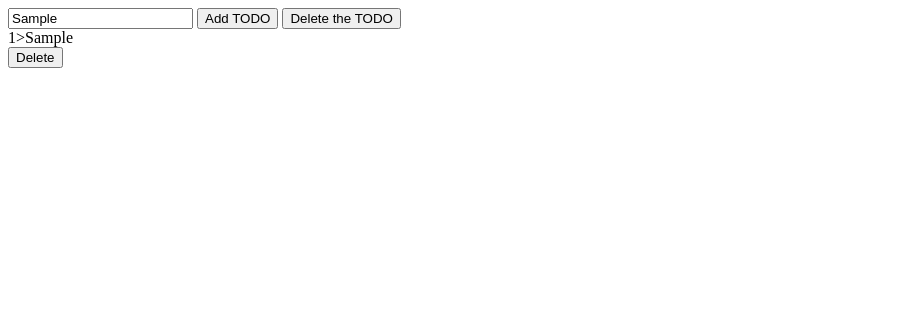
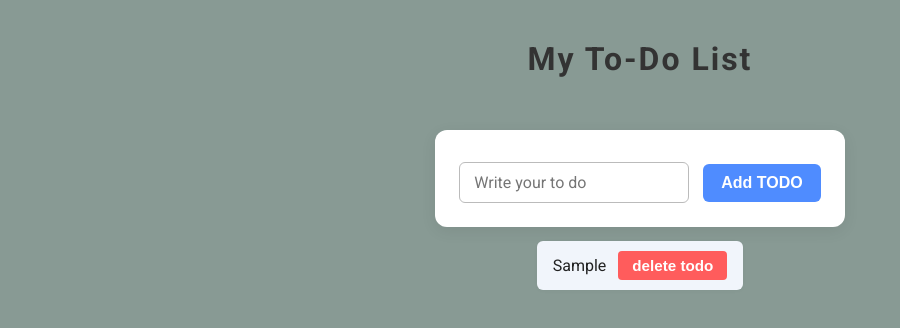
Before and after one commit to coder503152/To-DO-Application, a plain HTML site: page index.html in a window 1280 px wide. Both pictures are taken after typing "Sample" into the empty fields and a click on the button "Add TODO". Shown: the whole page, without its empty margins (0-900 px from the left). Drawn offline with Linux system fonts and the light colour scheme.

Commit message:
final commit

```diff
--- a/index.html
+++ b/index.html
@@ -1,16 +1,95 @@
-<!-- // I will create a to do application from the scratch here .  -->
-
 <!DOCTYPE html>
 <html lang="en">
 <head>
     <meta charset="UTF-8">
     <meta name="viewport" content="width=device-width, initial-scale=1.0">
     <title>To Do Application</title>
+    <!-- Google Fonts -->
+    <link href="https://fonts.googleapis.com/css2?family=Roboto:wght@400;700&display=swap" rel="stylesheet">
+    <style>
+        body {
+            background: #889a94;
+            font-family: 'Roboto', Arial, sans-serif;
+            margin: 0;
+            padding: 0;
+            min-height: 100vh;
+            display: flex;
+            flex-direction: column;
+            align-items: center;
+        }
+        h1 {
+            font-weight: 700;
+            color: #333;
+            margin-top: 40px;
+            margin-bottom: 20px;
+            letter-spacing: 2px;
+        }
+        #todo-container {
+            background: #fff;
+            border-radius: 12px;
+            box-shadow: 0 4px 16px rgba(0,0,0,0.07);
+            padding: 32px 24px 24px 24px;
+            margin-top: 32px;
+            min-width: 340px;
+        }
+        #text {
+            padding: 10px 14px;
+            border: 1px solid #bbb;
+            border-radius: 6px;
+            font-size: 1rem;
+            width: 200px;
+            margin-right: 10px;
+            font-family: inherit;
+        }
+        button {
+            padding: 10px 18px;
+            background: #4f8cff;
+            color: #fff;
+            border: none;
+            border-radius: 6px;
+            font-size: 1rem;
+            font-weight: 600;
+            cursor: pointer;
+            transition: background 0.2s;
+        }
+        button:hover {
+            background: #2563eb;
+        }
+        .todo-item {
+            display: flex;
+            align-items: center;
+            justify-content: space-between;
+            background: #f1f5fb;
+            border-radius: 6px;
+            padding: 10px 16px;
+            margin-top: 14px;
+            font-size: 1rem;
+            font-weight: 400;
+            box-shadow: 0 1px 4px rgba(0,0,0,0.03);
+        }
+        .todo-item span {
+            flex: 1;
+            color: #222;
+        }
+        .todo-item button {
+            background: #ff5c5c;
+            color: #fff;
+            padding: 6px 14px;
+            font-size: 0.95rem;
+            border-radius: 4px;
+            margin-left: 12px;
+        }
+        .todo-item button:hover {
+            background: #d90429;
+        }
+    </style>
 </head>
 <body>
-    <input id="text" placeholder="Write your to do">
-    <button onclick="addtodo()">Add TODO</button>
-    <button onclick="deletetodo()">Delete the TODO</button>
+    <h1>My To-Do List</h1>
+    <div id="todo-container">
+        <input id="text" placeholder="Write your to do">
+        <button onclick="addtodo()">Add TODO</button>
+    </div>
     <script src="scripts.js"></script>
 </body>
-</html><!-- // I will create a to do application from the scratch here .  -->
+</html>
--- a/scripts.js
+++ b/scripts.js
@@ -1,17 +1,35 @@
-let ctr = 1
+let ct = 1;
 
-function deletetodo(ctr) {
-    const eltodel = document.getElementById("to-do" + ctr);
-    eltodel.parentNode.removeChild(eltodel);
+function addtodo() {
+    const input = document.querySelector("#text");
+    const value = input.value.trim();
+    if (!value) return; // Prevent empty todos
+
+    const spanel = document.createElement("span");
+    spanel.innerHTML = value;
+    const buttonel = document.createElement("button");
+    buttonel.innerHTML = "delete todo";
+    const divel = document.createElement("div");
+    divel.className = "todo-item";
+    divel.appendChild(spanel);
+    divel.appendChild(buttonel);
+    document.body.appendChild(divel);
+    divel.setAttribute("id", "to-do" + ct);
+
+    buttonel.onclick = function() {
+        divel.remove();
+    };
+
+    ct++;
+    input.value = ""; // Clear input after adding
 }
 
-function addtodo() {
-    const content = document.querySelector("#text");
-    const newEl = document.createElement("div");
-    newEl.setAttribute("id" , "to-do" + ctr);
-
-    newEl.innerHTML = '<div>' + ctr + '>' + content.value+ '</div>' + '<button onclick="deletetodo(' +ctr+ ')">Delete</button> ' ;
-    // ct++;
-    const parEl = document.querySelector("body").appendChild(newEl);
-    ctr++;
-}
+// Listen for Enter key on the input field
+document.addEventListener("DOMContentLoaded", function() {
+    const input = document.querySelector("#text");
+    input.addEventListener("keydown", function(event) {
+        if (event.key === "Enter") {
+            addtodo();
+        }
+    });
+});
```
